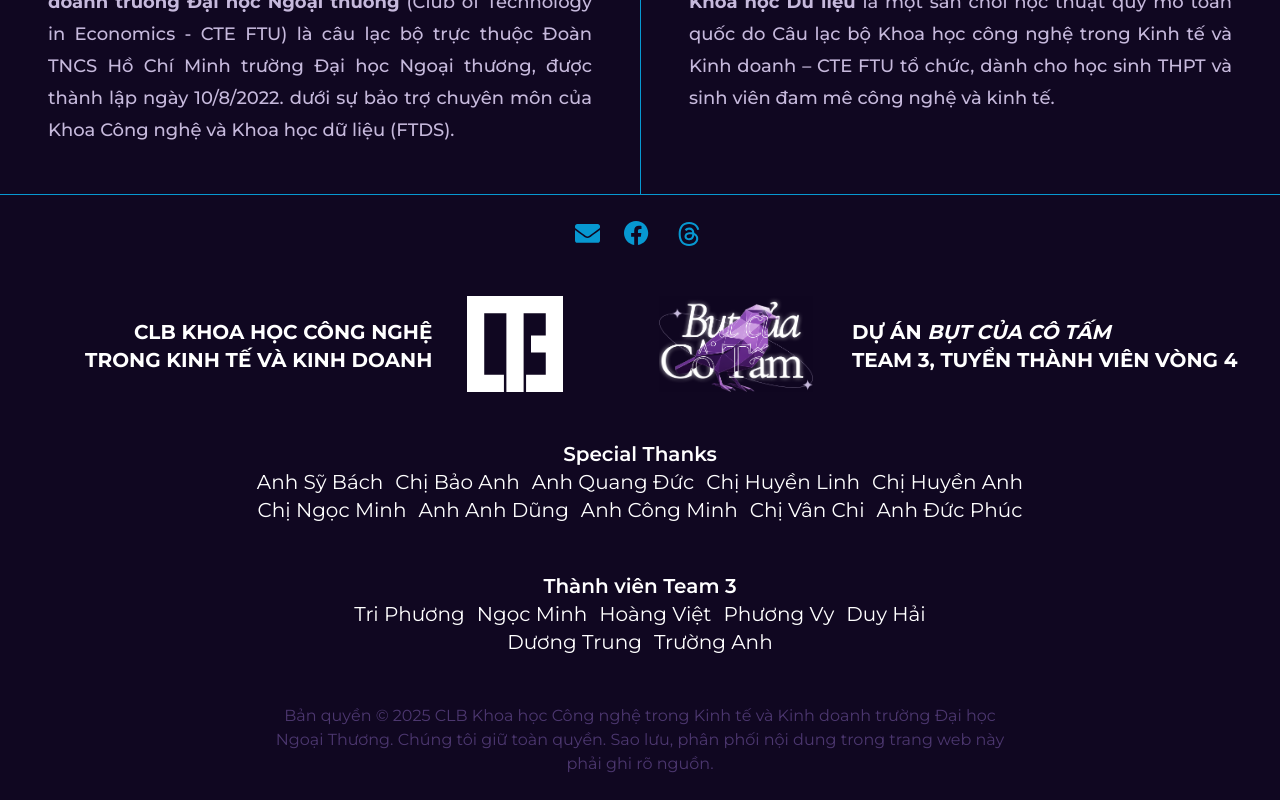
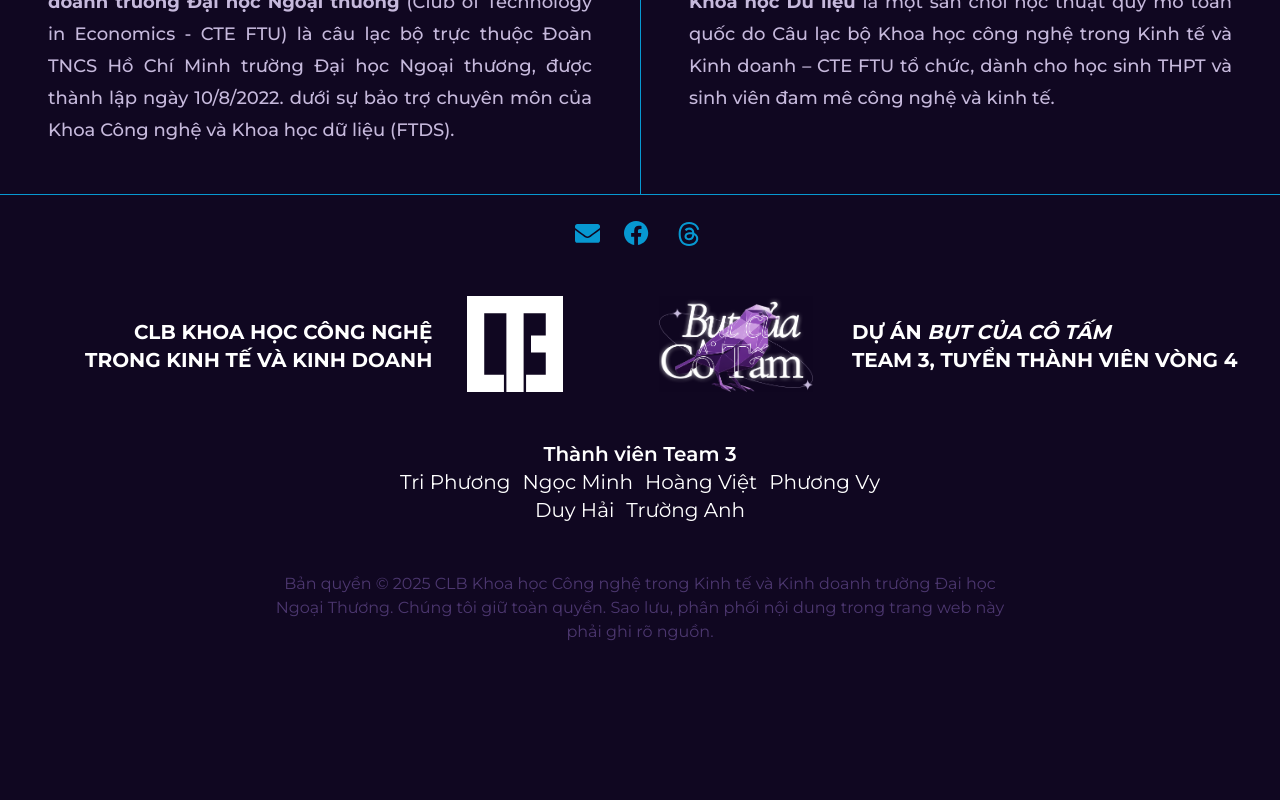
Before and after one commit to SpikeVN/butcuacotam, a SvelteKit app: page / in a window 1280 px wide. Shown: the part 2138-2938 px from the top of the page. After the commit the page ends 2806 px from the top, so only its background shows below. Built offline with nearby package versions, Linux system fonts and the light colour scheme.

Commit message:
hide buddies name, another dropper

```diff
--- a/src/components/Footer.svelte
+++ b/src/components/Footer.svelte
@@ -116,7 +116,7 @@
             <img src={logoLarge} class="h-12 w-auto md:h-24" alt="logo cte" />
         </div>
     </div>
-
+    <!--
     <div class="flex flex-col items-center text-xl font-normal">
         <p class="font-semibold">Special Thanks</p>
         <div class="flex max-w-[70%] flex-row flex-wrap items-center justify-center gap-x-3">
@@ -131,7 +131,7 @@
             <p>Chị Vân Chi</p>
             <p>Anh Đức Phúc</p>
         </div>
-    </div>
+    </div> -->
 
     <div class="flex flex-col items-center text-xl font-normal">
         <p class="font-semibold" bind:this={disappearHookElement}>Thành viên Team 3</p>
@@ -141,12 +141,10 @@
             <p class="min-w-fit">Hoàng Việt</p>
             <p class="min-w-fit">Phương Vy</p>
             <p class="min-w-fit">Duy Hải</p>
-            <p class="min-w-fit">Dương Trung</p>
             <p class="min-w-fit">Trường Anh</p>
+            <p class="disappear min-w-fit" class:hidden={!suckhoe}>Dương Trung</p>
             <p class="disappear min-w-fit" class:hidden={!suckhoe}>Huyền My</p>
             <p class="disappear min-w-fit" class:hidden={!suckhoe}>Minh Khang</p>
-            <!-- <p class="min-w-fit">Huyền My</p> -->
-            <!-- <p class="min-w-fit">Huyền My</p> -->
         </div>
     </div>
 
```
